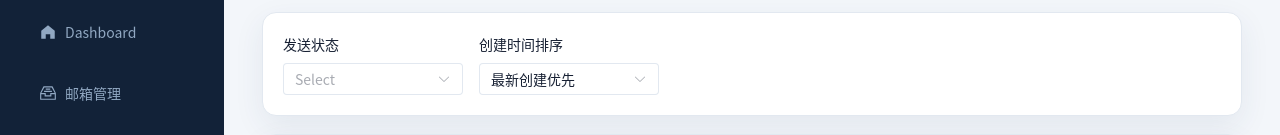
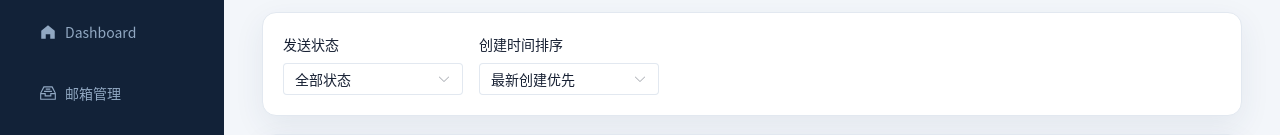
Before and after one commit to rainfall-plum/email, a Vue app in the folder frontend/: page /outbound in a window 1280 px wide. Shown: the part 181-316 px from the top of the page. Built offline with nearby package versions, Linux system fonts and the light colour scheme; no server answers; sample sign-in values are in the browser's storage.

Commit message:
fix: refresh compose validation and label all outbound statuses

```diff
--- a/frontend/src/views/OutboundCompose.vue
+++ b/frontend/src/views/OutboundCompose.vue
@@ -1,5 +1,5 @@
 <script setup lang="ts">
-import { onMounted, reactive, ref } from 'vue'
+import { onMounted, reactive, ref, watch } from 'vue'
 import { useRoute, useRouter } from 'vue-router'
 import { ElMessage } from 'element-plus'
 import { outboundApi, getApiErrorMessage } from '../api'
@@ -13,7 +13,9 @@ const draft = reactive<OutboundDraft>({ sender_mailbox_id: undefined, recipient:
 // Preserve exactly the submitted payload after an uncertain network result; repeat uses the same key.
 const pending = ref<OutboundDraft | null>(null)
 const errors = ref({ sender_mailbox_id: '', recipient: '', subject: '', body_text: '' })
-function validate() { errors.value = validateOutbound(draft); return !Object.values(errors.value).some(Boolean) }
+const validated = ref(false)
+function validate() { validated.value = true; errors.value = validateOutbound(draft); return !Object.values(errors.value).some(Boolean) }
+watch(draft, () => { if (validated.value) errors.value = validateOutbound(draft) })
 async function load() {
   loading.value = true; loadError.value = false
   try {
--- a/frontend/src/views/OutboundRecords.vue
+++ b/frontend/src/views/OutboundRecords.vue
@@ -9,7 +9,7 @@ import { formatDate } from '../utils/email'
 const router = useRouter()
 const labels: Record<OutboundStatus, string> = { queued: '等待发送', sending: '正在发送', sent: '已交给 Postfix', retrying: '等待重试', failed: '发送失败' }
 const rows = ref<OutboundEmail[]>([]); const total = ref(0); const page = ref(1); const pageSize = ref(20)
-const status = ref(''); const sort = ref('created_desc'); const loading = ref(false); const error = ref(false)
+const status = ref('all'); const sort = ref('created_desc'); const loading = ref(false); const error = ref(false)
 const selected = ref<OutboundEmail | null>(null); const dialog = ref(false); const detailLoading = ref(false); const detailError = ref(false)
 const detailId = ref<number | null>(null); const retrying = ref<number | null>(null)
 let timer: ReturnType<typeof setInterval> | undefined; let generation = 0
@@ -17,7 +17,7 @@ async function load() {
   const request = ++generation
   loading.value = true
   try {
-    const data = await outboundApi.list({ page: page.value, page_size: pageSize.value, status: status.value || undefined, sort: sort.value })
+    const data = await outboundApi.list({ page: page.value, page_size: pageSize.value, status: status.value === 'all' ? undefined : status.value, sort: sort.value })
     if (request !== generation) return
     rows.value = data.items; total.value = data.total; error.value = false
   } catch { if (request === generation) error.value = true } finally { if (request === generation) loading.value = false }
@@ -42,7 +42,7 @@ onBeforeUnmount(() => { generation++; clearInterval(timer) })
 
 <template>
   <div class="page-heading"><div><h1>发送记录</h1><p>最多尝试5次，失败后依次间隔1、5、15、30分钟。已交给 Postfix 不代表收件人已收到。</p></div><div class="page-actions"><el-button :loading="loading" @click="load">刷新</el-button><el-button type="primary" @click="router.push('/outbound/new')">发送邮件</el-button></div></div>
-  <el-card class="panel-card filter-card" shadow="never"><el-form class="filter-grid" label-position="top"><el-form-item label="发送状态"><el-select v-model="status" @change="filter"><el-option label="全部状态" value="" /><el-option v-for="(label, key) in labels" :key="key" :label="label" :value="key" /></el-select></el-form-item><el-form-item label="创建时间排序"><el-select v-model="sort" @change="filter"><el-option label="最新创建优先" value="created_desc" /><el-option label="最早创建优先" value="created_asc" /></el-select></el-form-item></el-form></el-card>
+  <el-card class="panel-card filter-card" shadow="never"><el-form class="filter-grid" label-position="top"><el-form-item label="发送状态"><el-select v-model="status" @change="filter"><el-option label="全部状态" value="all" /><el-option v-for="(label, key) in labels" :key="key" :label="label" :value="key" /></el-select></el-form-item><el-form-item label="创建时间排序"><el-select v-model="sort" @change="filter"><el-option label="最新创建优先" value="created_desc" /><el-option label="最早创建优先" value="created_asc" /></el-select></el-form-item></el-form></el-card>
   <el-card class="panel-card" shadow="never">
     <el-result v-if="error" icon="error" title="发送记录加载失败"><template #extra><el-button @click="load">重新加载</el-button></template></el-result>
     <el-table v-else v-loading="loading" :data="rows" empty-text="暂无发送记录">
```
